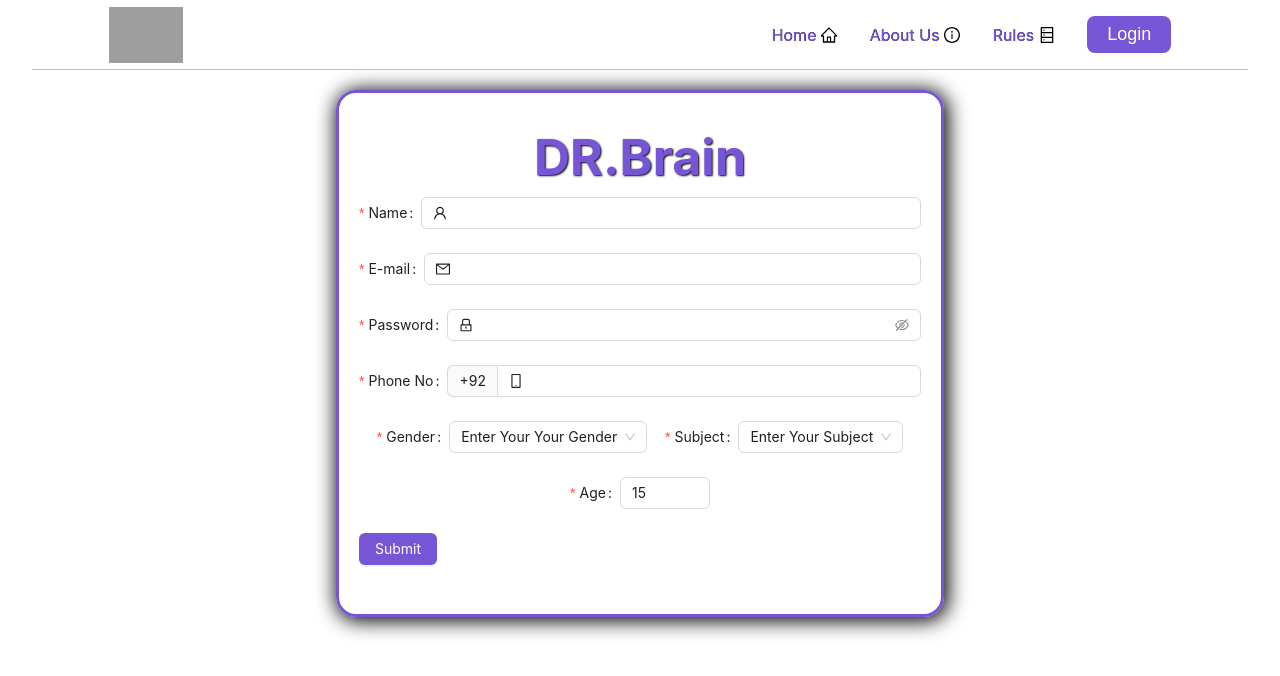
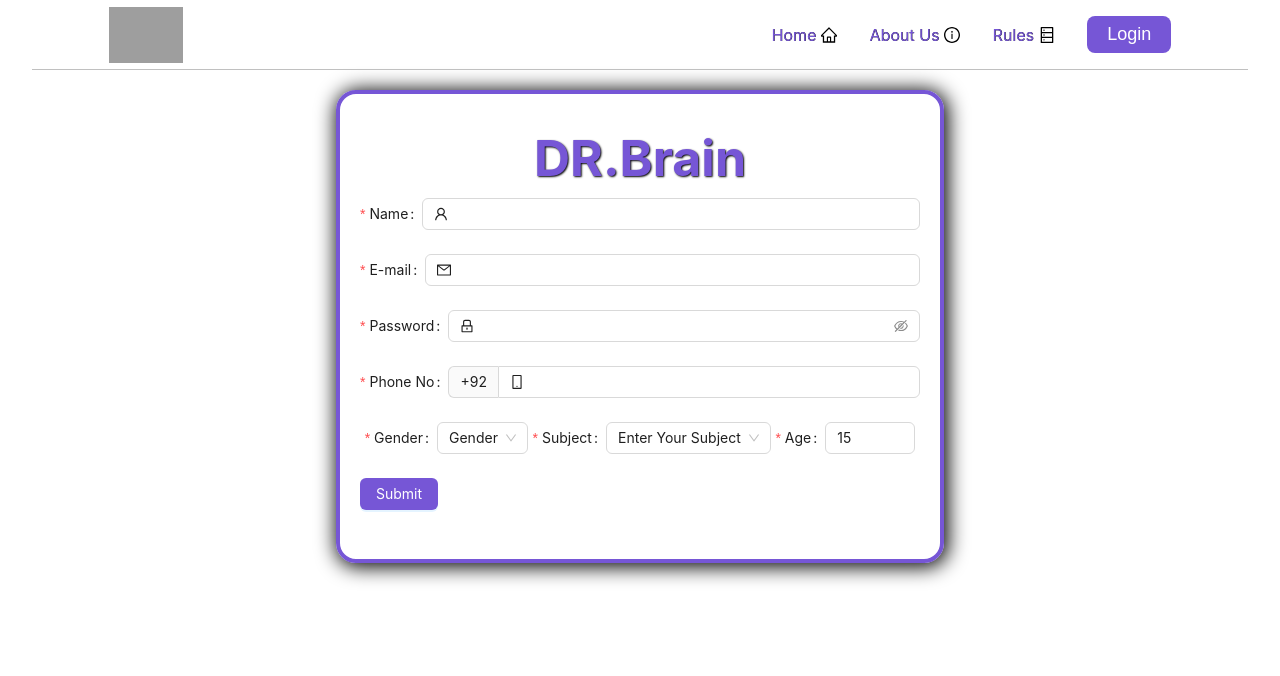
Before and after one commit to AbdulSami10/Comp-Project, a React (Create React App) app: page /login in a window 1280 px wide. Shown: the top 676 px of the page. Built offline with nearby package versions, Linux system fonts and the light colour scheme; grey boxes are pictures that could not be loaded.

Commit message:
worimg on home page

```diff
--- a/src/App.js
+++ b/src/App.js
@@ -9,7 +9,6 @@ import About from "./pages/About";
 import Rules from "./pages/Rules";
 function App() {
   return (
-    // <>
     <BrowserRouter>
       <Header />
 
@@ -21,8 +20,6 @@ function App() {
         <Route path="*" element={<Error />} />
       </Routes>
     </BrowserRouter>
-    // </>
-    // <Home />
   );
 }
 
--- a/src/components/NavBar.js
+++ b/src/components/NavBar.js
@@ -2,8 +2,6 @@ import React from "react";
 import { NavLink, useNavigate } from "react-router-dom";
 import styles from "../styles/menu.module.css";
 import {
-  LoginOutlined,
-  LogoutOutlined,
   HomeOutlined,
   InfoCircleOutlined,
   DatabaseOutlined,
--- a/src/components/loginForm.js
+++ b/src/components/loginForm.js
@@ -95,7 +95,7 @@ const LoginForm = () => {
             ]}
           >
             <Select
-              defaultValue="Enter Your Your Gender"
+              defaultValue="Gender"
               options={[
                 {
                   value: "male",
--- a/src/menu/Header.js
+++ b/src/menu/Header.js
@@ -1,16 +1,9 @@
-import React, { useEffect } from "react";
-import { NavLink, useNavigate } from "react-router-dom";
+import React from "react";
+import { NavLink } from "react-router-dom";
 
 import styles from "../styles/menu.module.css";
 import NavBar from "../components/NavBar";
 const Header = () => {
-  const navigate = useNavigate();
-  useEffect(() => {
-    if (!localStorage.getItem("userInfo")) {
-      navigate("/login");
-    }
-  }, []);
-
   return (
     <div className={styles.header}>
       <NavLink to={"/"}>
--- a/src/pages/About.js
+++ b/src/pages/About.js
@@ -7,7 +7,7 @@ const About = () => {
     if (!localStorage.getItem("userInfo")) {
       navigate("/login");
     }
-  }, []);
+  }, [navigate]);
   return <div>About</div>;
 };
 
--- a/src/pages/Home.js
+++ b/src/pages/Home.js
@@ -8,7 +8,7 @@ const Home = () => {
     if (!localStorage.getItem("userInfo")) {
       navigate("/login");
     }
-  }, []);
+  }, [navigate]);
   return (
     <React.Fragment>
       <div className={styles.main}>
--- a/src/pages/Login.js
+++ b/src/pages/Login.js
@@ -7,7 +7,7 @@ const Login = () => {
     if (localStorage.getItem("userInfo")) {
       navigate("/");
     }
-  }, []);
+  }, [navigate]);
   return (
     <React.Fragment>
       <LoginForm />
--- a/src/pages/Rules.js
+++ b/src/pages/Rules.js
@@ -6,7 +6,7 @@ const Rules = () => {
     if (!localStorage.getItem("userInfo")) {
       navigate("/login");
     }
-  }, []);
+  }, [navigate]);
   return <div>Rules</div>;
 };
 
--- a/src/styles/login.module.css
+++ b/src/styles/login.module.css
@@ -5,7 +5,7 @@
   /* background-color: #5687d6; */
   border-radius: 20px;
   box-shadow: 2px 2px 20px 2px black;
-  border: 3px solid #7656d6;
+  border: 4px solid #7656d6;
   padding: 25px 20px;
   margin-top: 20px;
   display: flex;
```
